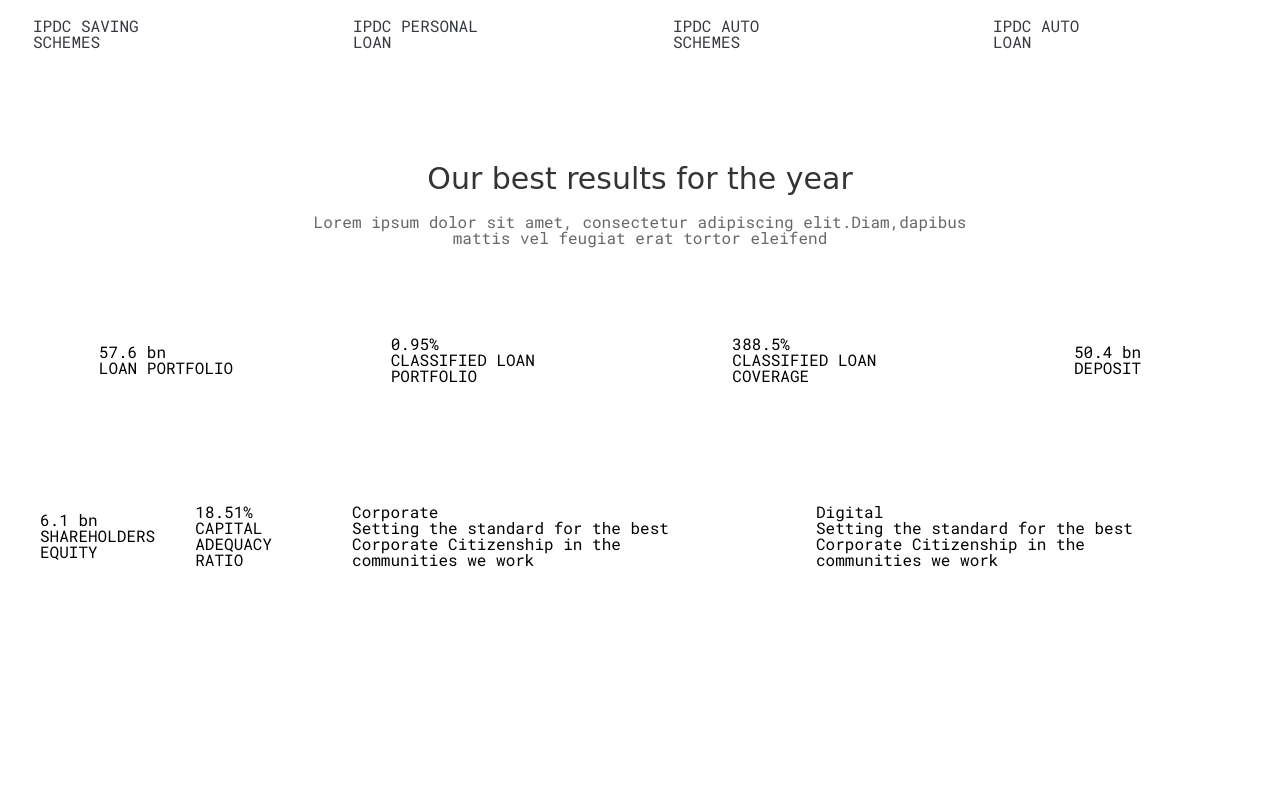
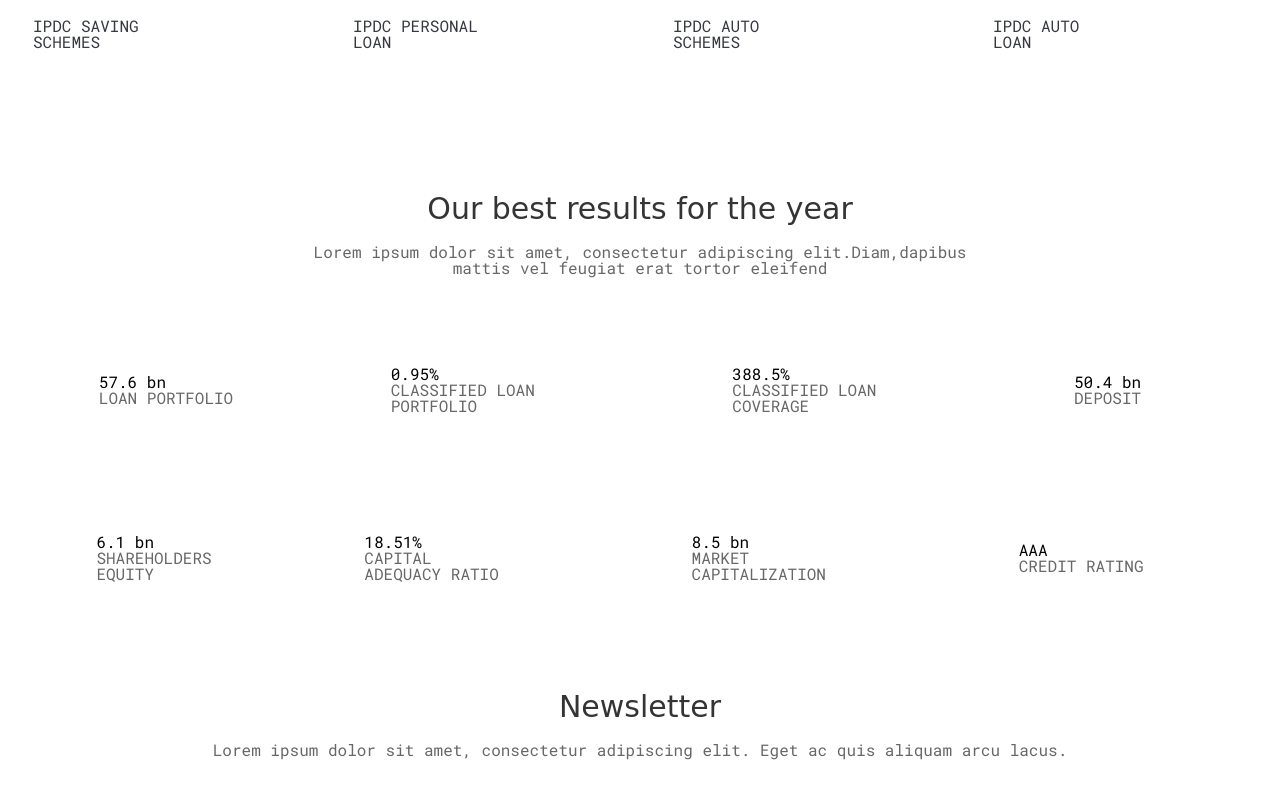
Before and after one commit to bazant23/ladingpage2, a plain HTML site: page index.html in a window 1280 px wide. Shown: the part 2923-3721 px from the top of the page. Before the commit the page ends 3571 px from the top, so only its background shows below. Drawn offline with Linux system fonts and the light colour scheme; a web font is replaced by a local one.

Commit message:
salvando parte 9

```diff
--- a/index.html
+++ b/index.html
@@ -350,7 +350,7 @@
                             <div class="parte84">
                                 <h1>0.95%</h1>
                             </div>
-                            <div class="parte84">
+                            <div class="parte85">
                                 <p>CLASSIFIED LOAN <br>
                                     PORTFOLIO</p>
                             </div>
@@ -419,11 +419,10 @@
                         <div class="parte83">
                             <div>
                                 <div class="parte84">
-                                    <h1>Corporate</h1>
+                                    <h1>8.5 bn</h1>
                                 </div>
                                 <div class="parte85">
-                                    <p>Setting the standard for the best Corporate Citizenship in the communities we
-                                        work</p>
+                                    <p>MARKET <br> CAPITALIZATION</p>
                                 </div>
                             </div>
 
@@ -434,19 +433,31 @@
                             <div>
                                 <div>
                                     <div class="parte84">
-                                        <h1>Digital</h1>
+                                        <h1>AAA</h1>
                                     </div>
                                     <div class="parte85">
-                                        <p>Setting the standard for the best Corporate Citizenship in the communities we
-                                            work
+                                        <p>CREDIT RATING
                                         </p>
                                     </div>
                                 </div>
                             </div>
+                        </div>
+                    </div>
+                </div>
+            </div>
+            <div>
+                <div>
+                    <div class="parte9">
 
+                        <div class="parte91">
+                            <p>Newsletter</p>
+                        </div>
 
+                        <div class="parte92">
+                            <p>Lorem ipsum dolor sit amet, consectetur adipiscing elit. Eget ac quis aliquam arcu lacus.
+                            </p>
+                        </div>
 
-                        </div>
                     </div>
                 </div>
             </div>
--- a/style.css
+++ b/style.css
@@ -257,9 +257,10 @@ a {
     margin-bottom: 8vh;
 }
 
-.espaco75{
+.espaco75 {
     margin-bottom: 5px;
 }
+
 /*Fim da parte7*/
 
 /*Inicio da Parte 8*/
@@ -276,6 +277,7 @@ a {
     color: #343434;
     font-size: 30px;
     margin-bottom: 20px;
+    margin-top: 30px;
 }
 
 .parte82 {
@@ -285,19 +287,45 @@ a {
     justify-content: center;
 }
 
-.parte83{
+.parte83 {
     display: flex;
     justify-content: space-around;
     margin: 40px;
     align-items: center;
 }
 
-.parte84{
+.parte84 {
     display: flex;
 }
 
-.parte85{
+.parte85 {
+    color: #676767;
 
 }
 
 /*Fim da Parte 8*/
+/*Começo da parte 9*/
+.parte9 {
+    display: flex;
+    justify-content: center;
+    flex-direction: column;
+    align-items: center;
+    margin-bottom: 50px;
+}
+
+.parte91 {
+    font-family: 'Dela Gothic One', cursive;
+    color: #343434;
+    font-size: 30px;
+    margin-bottom: 20px;
+    margin-top: 30px;
+}
+
+.parte92 {
+    display: flex;
+    color: #676767;
+    text-align: center;
+    justify-content: center;
+}
+
+/*Fim da parte 9*/
```
